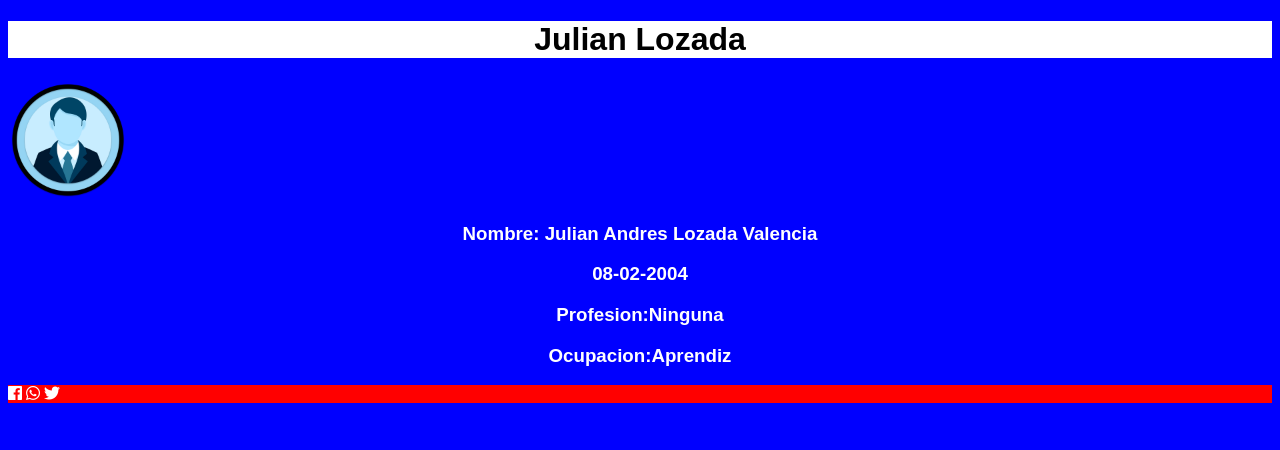
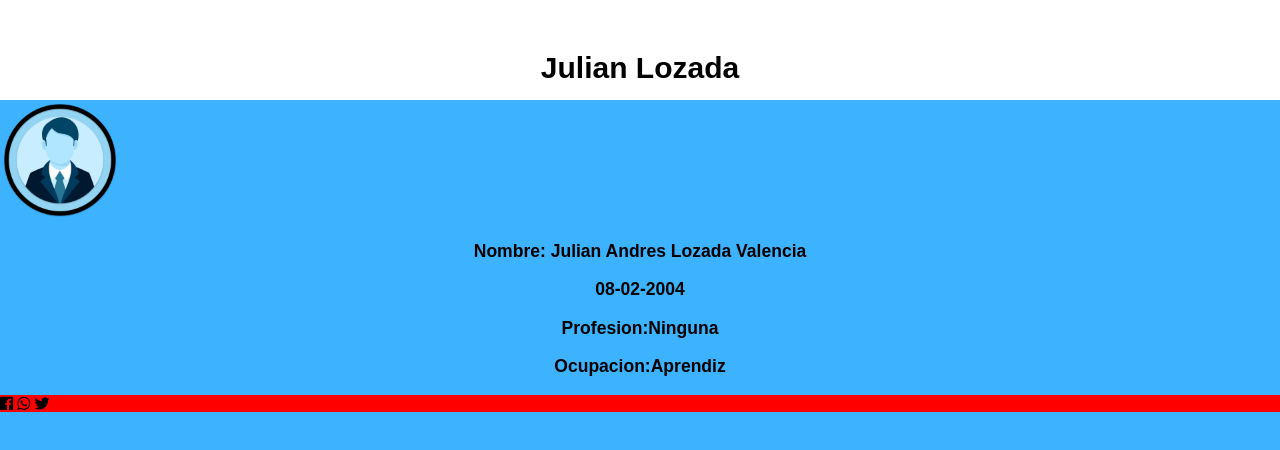
Before and after one commit to Ex1Kx/Ex1-ProyectoEDW.html, a plain HTML site: page index.html in a window 1280 px wide. Drawn offline with Linux system fonts and the light colour scheme.

Commit message:
Se Agrega Parte Del Css Mas Avanzado

```diff
--- a/css/style.css
+++ b/css/style.css
@@ -1,6 +1,8 @@
 h1{
 	font-family: sans-serif;
 	text-align: center;
+	padding-top: 1px;
+
 
 }
 img{
@@ -11,12 +13,16 @@ h3{
 	text-align: center;
 }
 header{
+	color: black;
 	background-color: white;
-	color: black;
+	padding-top: 30px;
+	min-height: 70px;
 }
 body{
-	background-color: blue;
-	color: white;
+	font: 15px Arial;
+	padding: 0;
+	margin: 0;
+	background-color: #3DB2FF;
 }
 footer{
 	background-color: red;
```
